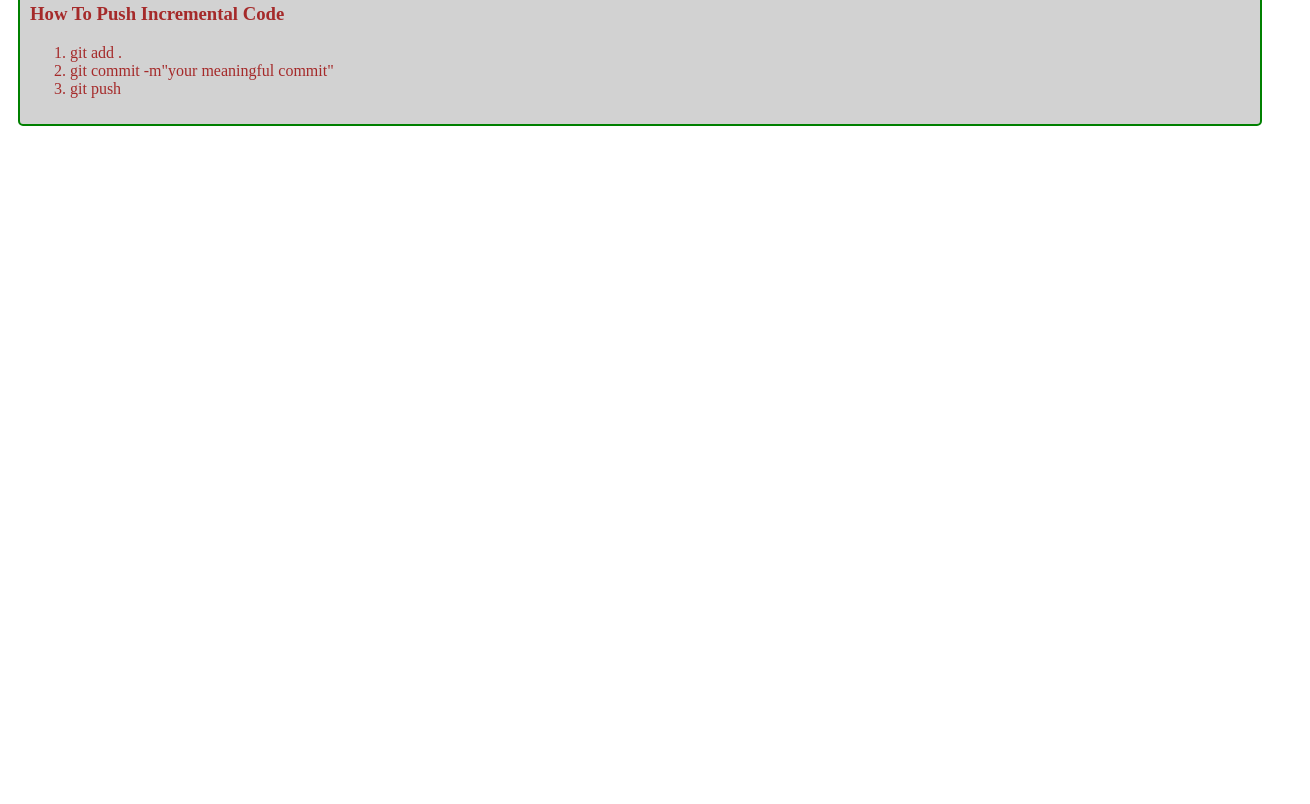
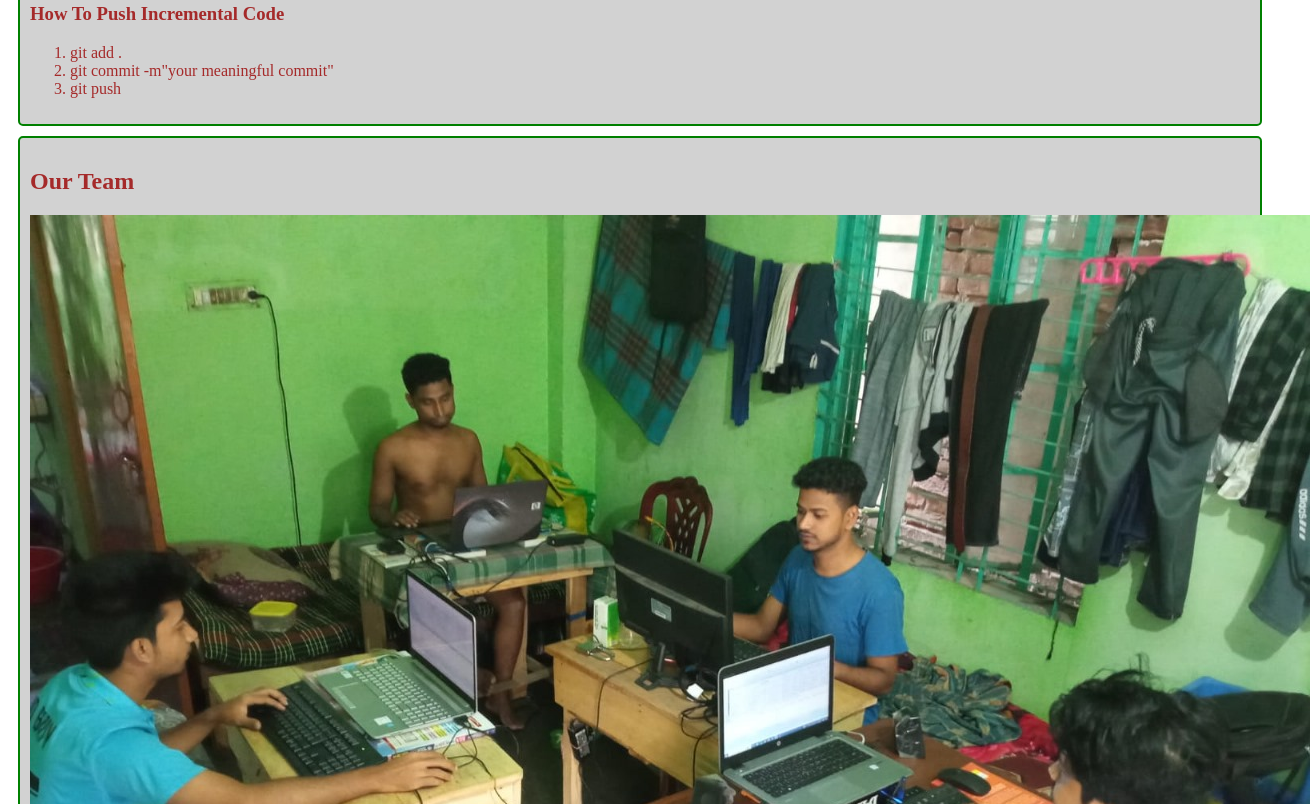
Before and after one commit to Banabir72/my-github-repo, a plain HTML site: page index.html in a window 1280 px wide. Shown: the part 496-1300 px from the top of the page, 1310 px wide, since content can reach past the window. Before the commit the page ends 800 px from the top, so only its background shows below. Drawn offline with Linux system fonts and the light colour scheme.

Commit message:
Added Our Team Photo

```diff
--- a/index.html
+++ b/index.html
@@ -27,5 +27,9 @@
             <li>git push</li>
         </ol>
     </div>
+    <div>
+        <h2>Our Team</h2>
+        <img src="../images/Our team.jpg" alt="Our Team">
+    </div>
 </body>
 </html>
```
Also changed, not shown: Images/Our team.jpg (added).
